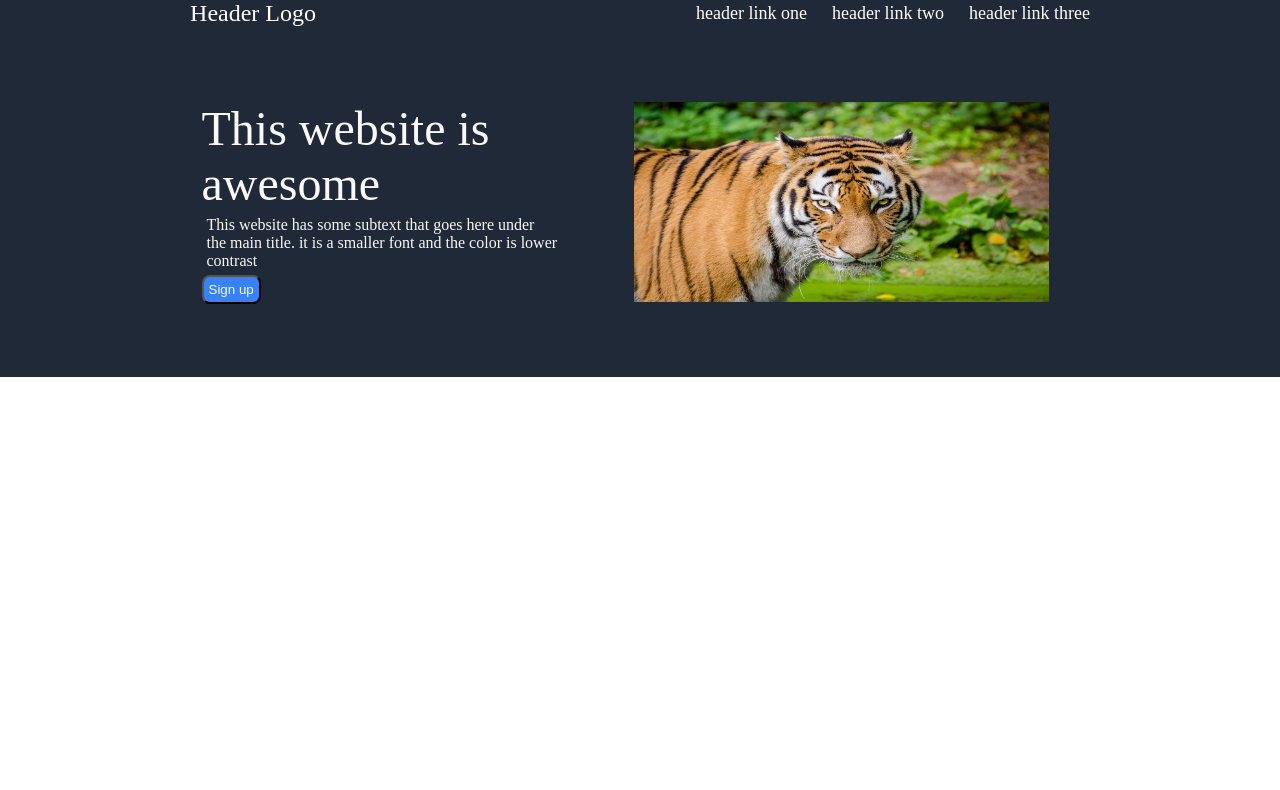
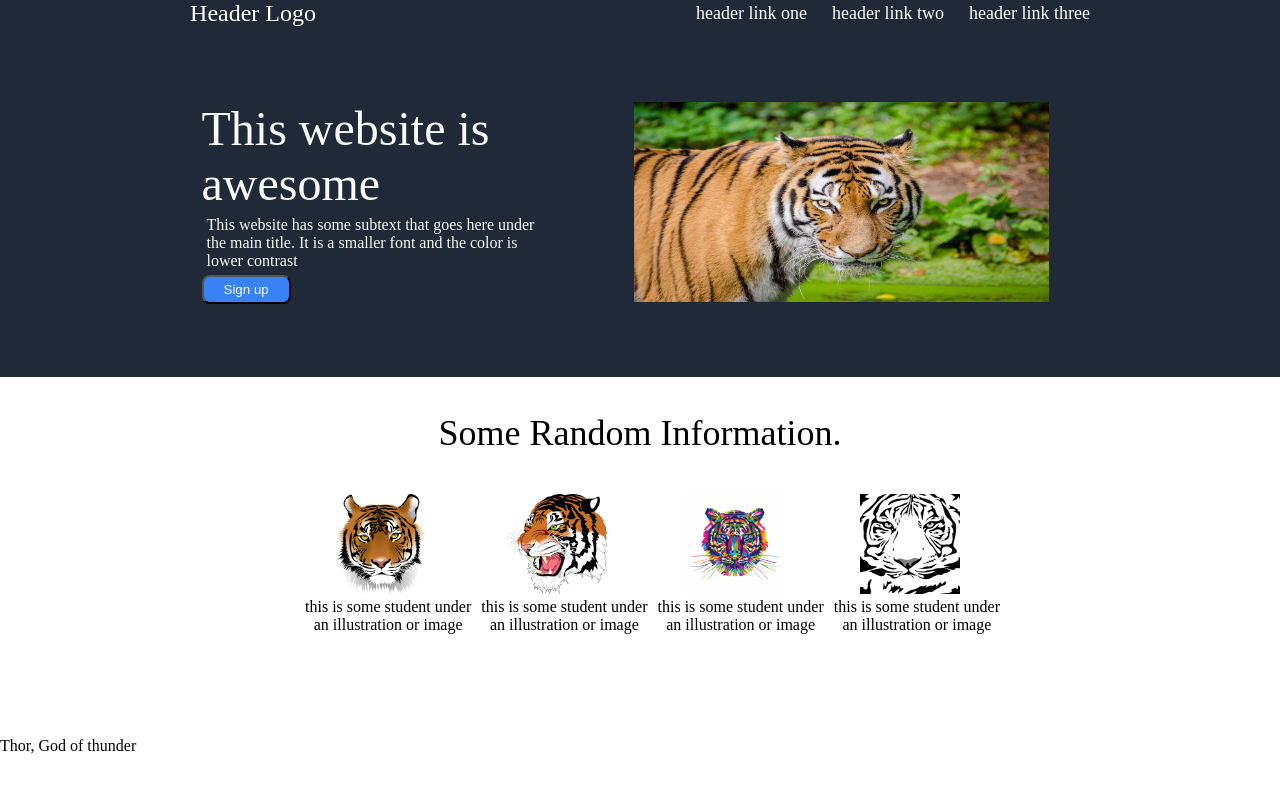
Before and after one commit to Kvlen/Landing-Page, a plain HTML site: page index.html in a window 1280 px wide. Drawn offline with Linux system fonts and the light colour scheme.

Commit message:
finished second section of landing page

```diff
--- a/index.html
+++ b/index.html
@@ -20,9 +20,31 @@
         <img src="./tiger.jpg" alt="Tiger Photo" width="415px" height="200px">
         <div class="text-group">
             <div class="awesome">This website is awesome</div>
-            <p>This website has some subtext that goes here under the main title. it is a smaller font and the color is lower contrast</p>
+            <p>This website has some subtext that goes here under the main title. It is a smaller font and the color is lower contrast</p>
             <button>Sign up</button>
         </div>
     </div>
+    <div class="container">
+        <div class="title">Some Random Information.</div>
+        <div class="empty-boxes">
+            <div class="tiger1">
+                <img class="tigerpic" src="./tiger1.png" alt="Tiger Photo" width="100px" height="100px">
+                <div class="text">this is some student under an illustration or image</div>
+            </div>
+            <div class="tiger2">
+                <img class="tigerpic" src="./sumatran-tiger.png" alt="Tiger Photo" width="100px" height="100px">
+                <div class="text">this is some student under an illustration or image</div>
+            </div>
+            <div class="tiger3">
+                <img class="tigerpic" src="./tiger2.jpg" alt="Tiger Photo" width="100px" height="100px">
+                <div class="text">this is some student under an illustration or image</div>
+            </div>
+            <div class="tiger4">
+                <img class="tigerpic" src="./tiger3.png" alt="Tiger Photo" width="100px" height="100px">
+                <div class="text">this is some student under an illustration or image</div>
+            </div>
+        </div>
+    </div>
+    <div class="quote">Thor, God of thunder</div>
 </body>
 </html>
--- a/style.css
+++ b/style.css
@@ -79,10 +79,42 @@ button {
     transition: padding 1s;
     border-radius: 8px;
     padding: 5px;
+    padding-left: 20px;
+    padding-right: 20px;
 }
 
 
 button:hover {
     box-shadow: 0px 5px 5px #888888;
-    padding: 5px;
 }
+
+.container {
+}
+
+.title {
+    display: flex;
+    justify-content: center;
+    font: 36px extra bold;
+    padding-top: 35px;
+}
+
+.empty-boxes {
+    display: flex;
+    margin: 103px;
+    padding-left: 197px;
+    padding-right: 172px;
+    padding-top: 0px;
+    margin-top: 40px;
+}
+
+.tigerpic {
+    padding-left: 31px;
+}
+
+.text {
+    text-align: center;
+}
+
+.quote {
+    display: flex;
+}
```
Also changed, not shown: naruto.jpg (added), sumatran-tiger.png (added), tiger1.png (added), tiger2.jpg (added), tiger3.png (added).
